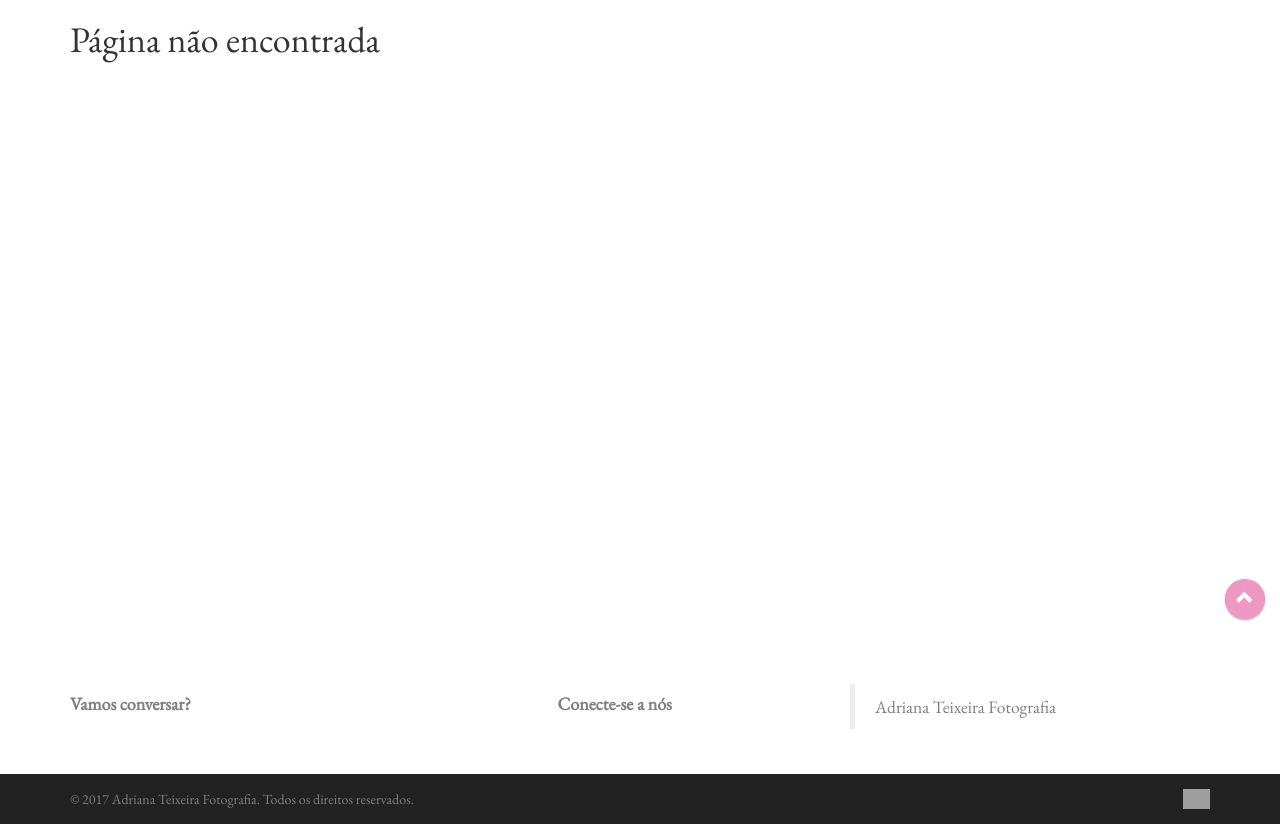
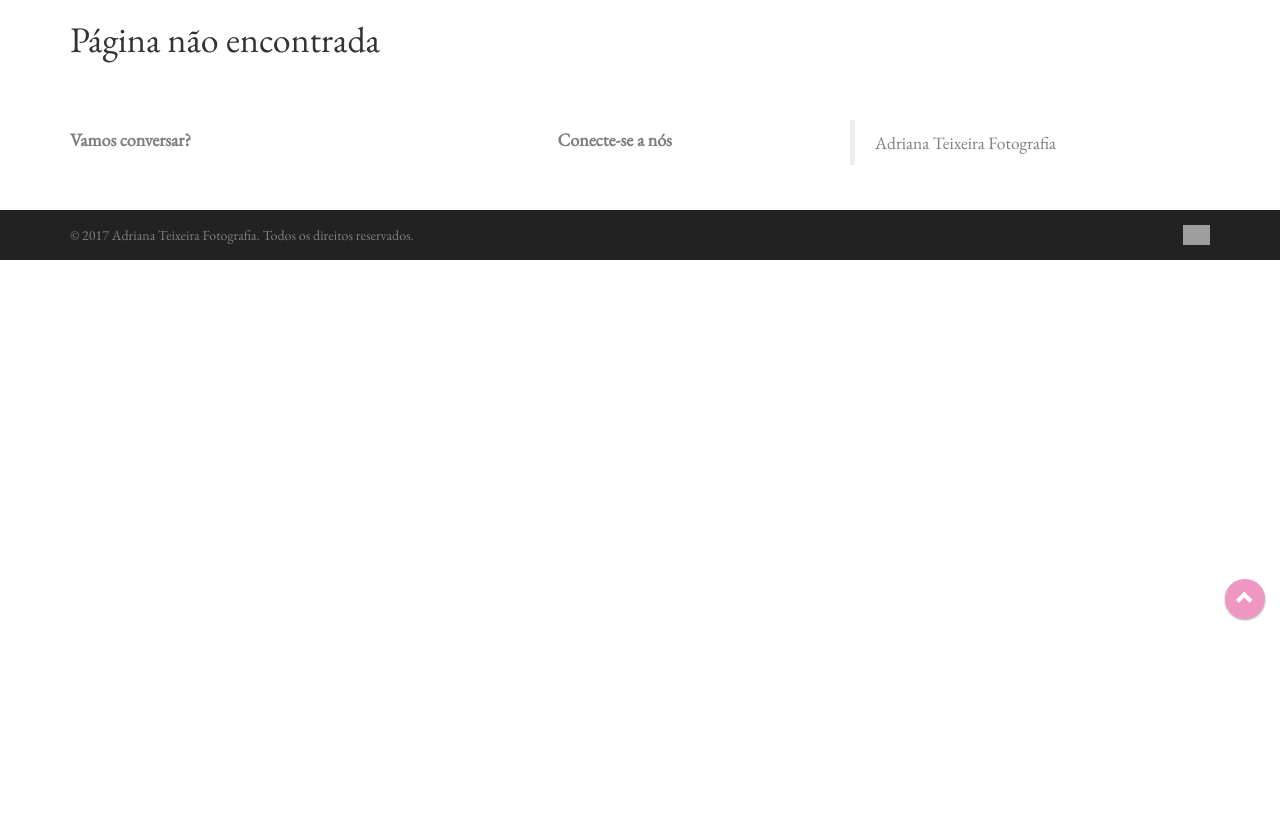
Before and after one commit to AgenciaSistemasGlobal/adriana-teixeira-fotografia, a PHP site: page /index.php in a window 1280 px wide. Shown: the part 166-990 px from the top of the page. After the commit the page ends 787 px from the top, so only its background shows below. Run offline with PHP 8.4, Linux system fonts and the light colour scheme; data that the repository does not hold is empty; some libraries are stand-ins or nearby versions; grey boxes are pictures that could not be loaded.

```diff
--- a/paginas/404.php
+++ b/paginas/404.php
@@ -1,4 +1,4 @@
-<section style="height: 100%">
+<section style="height: calc(100% - 377)">
 	<div class="container">
 		<div class="row">
 			<div class="col-lg-12 col-md-12">
```
